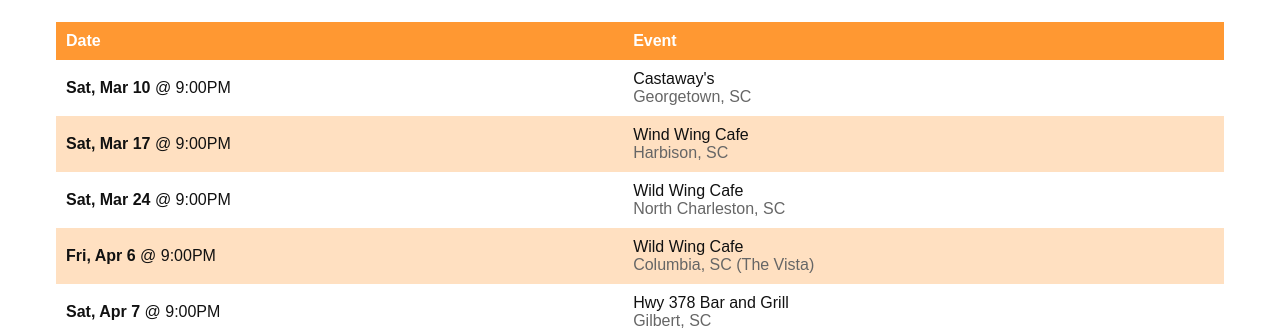
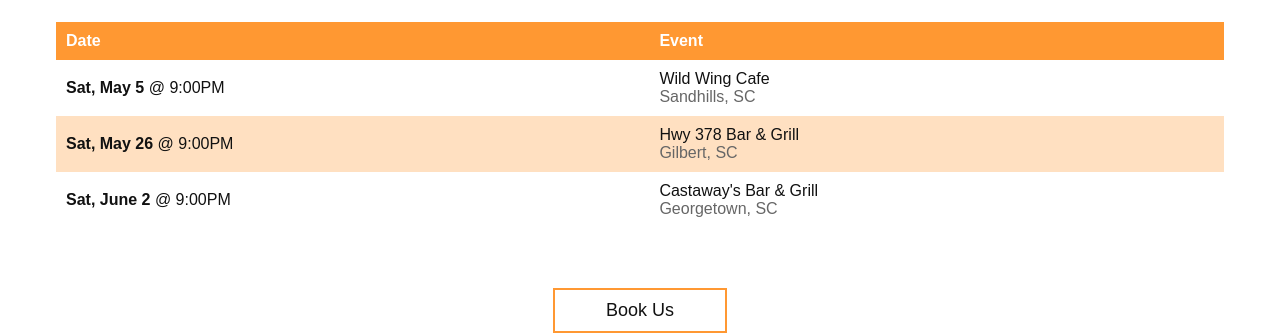
Before and after one commit to rebekahpadula/under-the-sun, a React (Create React App) app: page / in a window 1280 px wide. Shown: the part 1603-1938 px from the top of the page. Built offline with nearby package versions, Linux system fonts and the light colour scheme; a web font is replaced by a local one.

Commit message:
updates shows

```diff
--- a/src/components/Shows.js
+++ b/src/components/Shows.js
@@ -120,43 +120,43 @@
                     </ShowsRow>
                     <ShowsRow>
                         <ShowsData>
-                            <ShowsLink href="https://www.facebook.com/events/404470693344975/">
-                            <ShowsDate><strong>Sat, Mar 10</strong> @ 9:00PM</ShowsDate>
+                            <ShowsLink href="https://www.facebook.com/events/846283592224769/">
+                            <ShowsDate><strong>Sat, May 5</strong> @ 9:00PM</ShowsDate>
                             </ShowsLink>
                         </ShowsData>
                         <ShowsData>
-                            <ShowsLink href="https://www.facebook.com/events/404470693344975/">
-                            <ShowsEvent>Castaway's</ShowsEvent><ShowsLocation>Georgetown, SC</ShowsLocation>
+                            <ShowsLink href="https://www.facebook.com/events/846283592224769/">
+                            <ShowsEvent>Wild Wing Cafe</ShowsEvent><ShowsLocation>Sandhills, SC</ShowsLocation>
                             </ShowsLink>
                         </ShowsData>
                     </ShowsRow>
                     <ShowsRow>
                         <ShowsData>
-                            <ShowsLink href="https://www.facebook.com/events/178876016213976/">
-                            <ShowsDate><strong>Sat, Mar 17</strong> @ 9:00PM</ShowsDate>
+                            <ShowsLink href="https://www.facebook.com/events/1793099917408705/">
+                            <ShowsDate><strong>Sat, May 26</strong> @ 9:00PM</ShowsDate>
                             </ShowsLink>
                         </ShowsData>
                         <ShowsData>
-                            <ShowsLink href="https://www.facebook.com/events/178876016213976/">
-                            <ShowsEvent>Wind Wing Cafe</ShowsEvent>
-                            <ShowsLocation>Harbison, SC</ShowsLocation>
+                            <ShowsLink href="https://www.facebook.com/events/1793099917408705/">
+                            <ShowsEvent>Hwy 378 Bar & Grill</ShowsEvent>
+                            <ShowsLocation>Gilbert, SC</ShowsLocation>
                             </ShowsLink>
                         </ShowsData>
                     </ShowsRow>
                     <ShowsRow>
                         <ShowsData>
-                            <ShowsLink href="https://www.facebook.com/events/140089596684286/">
-                            <ShowsDate><strong>Sat, Mar 24</strong> @ 9:00PM</ShowsDate>
+                            <ShowsLink href="https://www.facebook.com/events/228011471083711/">
+                            <ShowsDate><strong>Sat, June 2</strong> @ 9:00PM</ShowsDate>
                             </ShowsLink>
                         </ShowsData>
                         <ShowsData>
-                            <ShowsLink href="https://www.facebook.com/events/140089596684286/">
-                            <ShowsEvent>Wild Wing Cafe</ShowsEvent>
-                            <ShowsLocation>North Charleston, SC</ShowsLocation>
+                            <ShowsLink href="https://www.facebook.com/events/228011471083711/">
+                            <ShowsEvent>Castaway's Bar & Grill</ShowsEvent>
+                            <ShowsLocation>Georgetown, SC</ShowsLocation>
                             </ShowsLink>
                         </ShowsData>
                     </ShowsRow>
-                    <ShowsRow>
+                    {/* <ShowsRow>
                         <ShowsData>
                             <ShowsLink href="https://www.facebook.com/events/1758739327515881/">
                             <ShowsDate><strong>Fri, Apr 6</strong> @ 9:00PM</ShowsDate>
@@ -181,7 +181,7 @@
                             <ShowsLocation>Gilbert, SC</ShowsLocation>
                             </ShowsLink>
                         </ShowsData>
-                    </ShowsRow>
+                    </ShowsRow> */}
                 </ShowsTableBody>
             </ShowsTable>
             <Booking></Booking>
```
